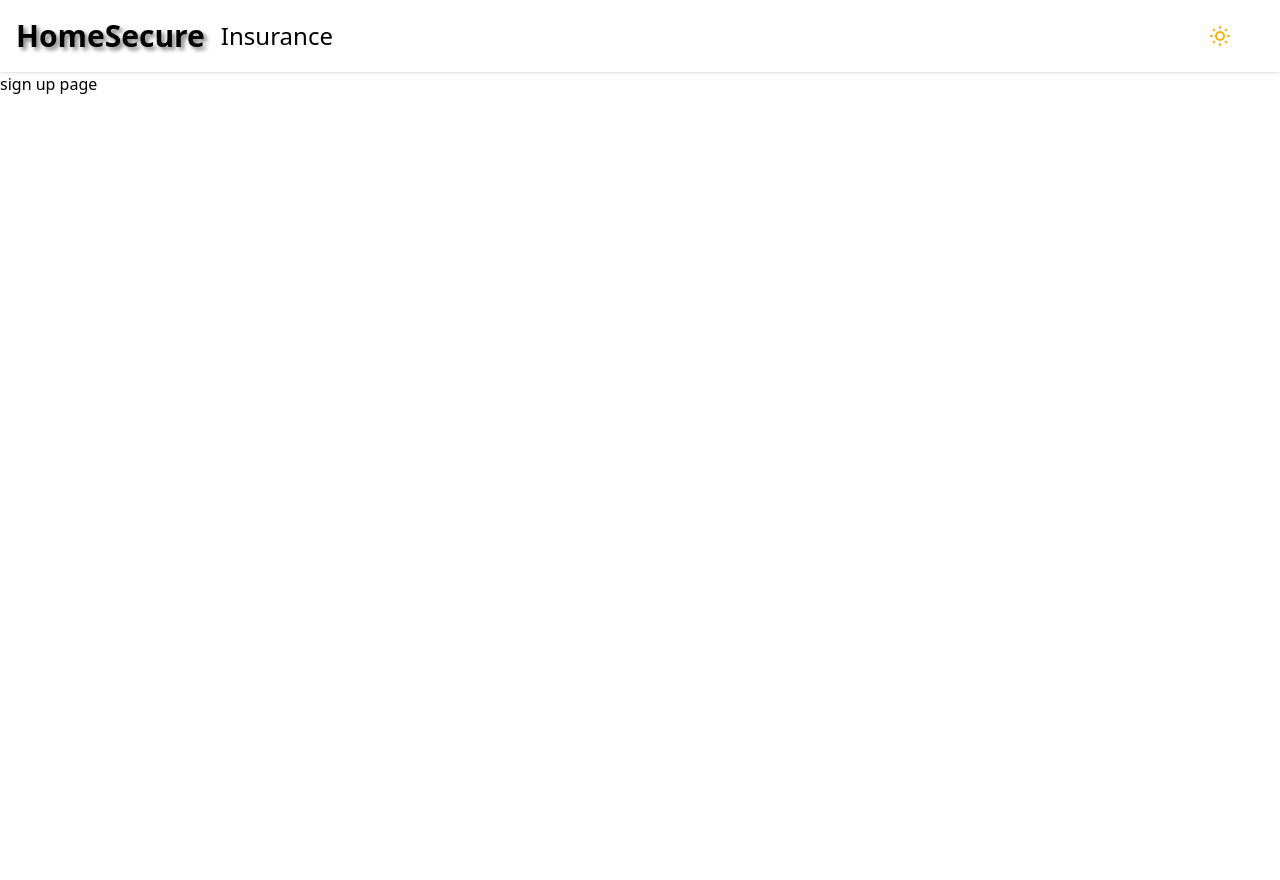
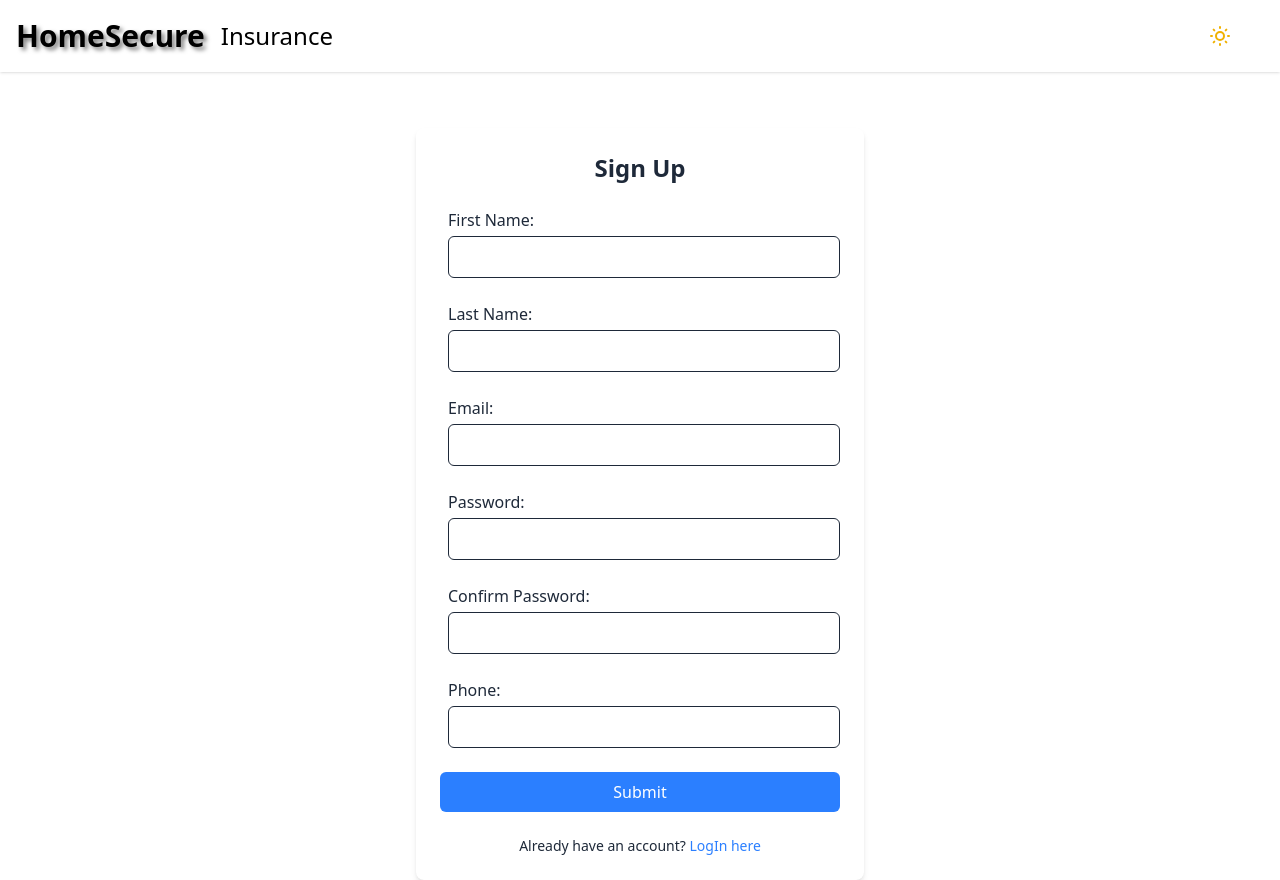
Before and after one commit to Sisi-tech/HouseSecure, a React (Vite) app: page /signUp in a window 1280 px wide. Before the commit the page ends 800 px from the top, so only its background shows below. Built offline with nearby package versions, Linux system fonts and the light colour scheme.

Commit message:
update signUp page

```diff
--- a/src/components/signUp.jsx
+++ b/src/components/signUp.jsx
@@ -1,11 +1,181 @@
-import React from 'react';
+import React, { useState } from 'react';
 import Navbar from './navbar';
+import { Link } from "react-router-dom";
 
 const SignUp = () => {
+    const [firstName, setFirstName] = useState("");
+    const [lastName, setLastName] = useState("");
+    const [email, setEmail] = useState("");
+    const [password, setPassword] = useState("");
+    const [confirmPassword, setConfirmPassword] = useState("");
+    const [phone, setPhone] = useState("");
+    const [error, setError] = useState("");
+    const [successMessage, setSuccessMessage] = useState("");
+
+    const validateForm = () => {
+        if (!firstName) {
+            setError("First name is required.");
+            return False;
+        }
+        if (!lastName) {
+            setError("Last name is required.");
+            return false;
+        }
+        if (!email.includes("@")) {
+            setError("Please enter a valid email.");
+            return false;
+        }
+        if (password.length < 8) {
+            setError("Password must be at least 8 characters long.");
+            return false;
+        }
+        if (password !== confirmPassword) {
+            setError("Passwords do not match.");
+            return false;
+        }
+        if (!/^\d{10}$/.test(phone)) {
+            setError("Please enter a valid 10-digit phone number.");
+            return false;
+        }
+        setError("");
+        return true;
+    }
+
+    const handleSubmit = (e) => {
+        e.preventDefault();
+        if (!validateForm()) return;
+        setSuccessMessage("Account has been successfully created!");
+        setTimeout(() => setSuccessMessage(""), 30000);
+        console.log("Form submitted successfully!");
+        setFirstName("");
+        setLastName("");
+        setEmail("");
+        setPassword("");
+        setConfirmPassword("");
+        setPhone("");
+    }
+
     return (
-        <div>
-            <Navbar isAuthenticated={true} showLoginSignUp={false} />
-            <h1>sign up page</h1>
+        <div className='min-h-screen flex flex-col'>
+            <Navbar isAuthenticated={true} showLoginSignUp={false} className="w-full fixed top-0 left-0 z-50" />
+            <div className='flex flex-col items-center justify-center w-full mt-14'>
+                <div className='w-full max-w-md p-6 bg-white shadow-md rounded-lg'>
+                    <form onSubmit={handleSubmit} className="space-y-6">
+                        <legend className='text-2xl font-bold text-center text-gray-800'>Sign Up</legend>
+                        {error && <p className='text-red-500 text-center'>{error}</p>}
+                        {successMessage && (
+                            <p className="text-green-500 text-center">{successMessage}</p>
+                        )}
+
+                        <div className='flex flex-col space-y-1 pl-2'>
+                            <label
+                                htmlFor="first-name"
+                                className="whitespace-nowrap text-gray-800 font-medium"
+                            >
+                                First Name:
+                            </label>
+                            <input
+                                type="text"
+                                id="first-name"
+                                value={firstName}
+                                onChange={(e) => setFirstName(e.target.value)}
+                                className='w-full px-4 py-2 border border-gray-800 text-gray-800 rounded-md focus:outline-none focus:ring-2 focus:ring-blue-500'
+                                required
+                            />
+                        </div>
+                        <div className='flex flex-col space-y-1 pl-2'>
+                            <label
+                                htmlFor="last-name"
+                                className='whitespace-nowrap text-gray-800 font-medium'
+                            >
+                                Last Name:
+                            </label>
+                            <input
+                                type="text"
+                                id="last-name"
+                                value={lastName}
+                                onChange={(e) => setLastName(e.target.value)}
+                                className='w-full px-4 py-2 border border-gray-800 text-gray-800 rounded-md focus:outline-none focus:ring-2 focus:ring-blue-500'
+                                required
+                            />
+                        </div>
+                        <div className='flex flex-col space-y-1 pl-2'>
+                            <label
+                                htmlFor="email"
+                                className='whitespace-nowrap text-gray-800 font-medium'
+                            >
+                                Email:
+                            </label>
+                            <input
+                                type="email"
+                                id="email"
+                                value={email}
+                                onChange={(e) => setEmail(e.target.value)}
+                                className='w-full px-4 py-2 border border-gray-800 text-gray-800 rounded-md focus:outline-none focus:ring-2 focus:ring-blue-500'
+                                required
+                                pattern="/^[a-zA-Z0-9._%+-]+@[a-zA-Z0-9.-]+\.[a-zA-Z]{2,}$/"
+                            />
+                        </div>
+                        <div className='flex flex-col space-y-1 pl-2'>
+                            <label
+                                htmlFor="password"
+                                className='whitespace-nowrap text-gray-800 font-medium'
+                            >
+                                Password:
+                            </label>
+                            <input
+                                type="password"
+                                id="password"
+                                value={password}
+                                onChange={(e) => setPassword(e.target.value)}
+                                className='w-full px-4 py-2 border border-gray-800 text-gray-800 rounded-md focus:outline-none focus:ring-2 focus:ring-blue-500'
+                                required
+                            />
+                        </div>
+                        <div className='flex flex-col space-y-1 pl-2'>
+                            <label
+                                htmlFor="confirm-password"
+                                className='whitespace-nowrap text-gray-800 font-medium'
+                            >
+                                Confirm Password:
+                            </label>
+                            <input
+                                type="password"
+                                id="confirm-password"
+                                value={confirmPassword}
+                                onChange={(e) => setConfirmPassword(e.target.value)}
+                                className='w-full px-4 py-2 border border-gray-800 text-gray-800 rounded-md focus:outline-none focus:ring-2 focus:ring-blue-500'
+                                required
+                            />
+                        </div>
+                        <div className='flex flex-col space-y-1 pl-2'>
+                            <label
+                                htmlFor="phone"
+                                className='whitespace-nowrap text-gray-800 font-medium'
+                            >
+                                Phone:
+                            </label>
+                            <input
+                                type="phone"
+                                id="phone"
+                                value={phone}
+                                onChange={(e) => setPhone(e.target.value)}
+                                className='w-full px-4 py-2 border border-gray-800 text-gray-800 rounded-md focus:outline-none focus:ring-2 focus:ring-blue-500'
+                                required
+                            />
+                        </div>
+                        <button type="submit" className="w-full py-2 bg-blue-500 text-white rounded-md hover:bg-blue-700 transition">
+                            Submit
+                        </button>
+                        <div className='text-sm text-center text-gray-800'>
+                                <p>
+                                    Already have an account?{" "}
+                                    <Link to="/logIn" className='text-blue-500 hover:underline'>LogIn here</Link>
+                                </p>
+                            </div>
+                    </form>
+                </div>
+            </div>
         </div>
     )
 };
```
